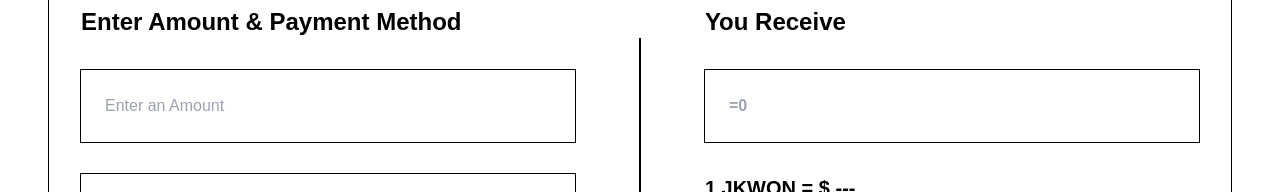
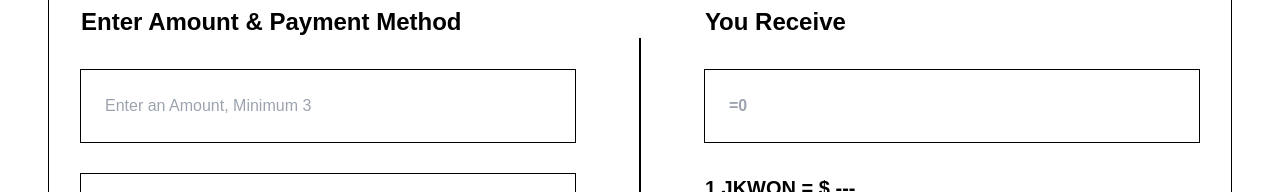
Before and after one commit to superwaih/swap-jkwon, a React (Create React App) app: page / in a window 1280 px wide. Shown: the part 278-470 px from the top of the page. Built offline with nearby package versions, Linux system fonts and the light colour scheme.

Commit message:
added more fixes

```diff
--- a/src/components/StepOne.jsx
+++ b/src/components/StepOne.jsx
@@ -15,10 +15,11 @@ const StepOne = () => {
         <h3 className='text-xl py-8 md:text-2xl font-bold'>Enter Amount & Payment Method</h3>
         <div className="inputs space-y-8 w-full">
             <input
+            min="3"
             value={userData["amount"]}
             onChange={(e) => setUserData({...userData, "amount": e.target.value})}
 
-            className='p-6 border-black bg-inherit outline outline-1 w-full' type="number" placeholder='Enter an Amount' />
+            className='p-6 border-black bg-inherit outline outline-1 w-full' type="number" placeholder='Enter an Amount, Minimum 3' />
 
             <select
             value={userData["paymentCrypto"]}
```
